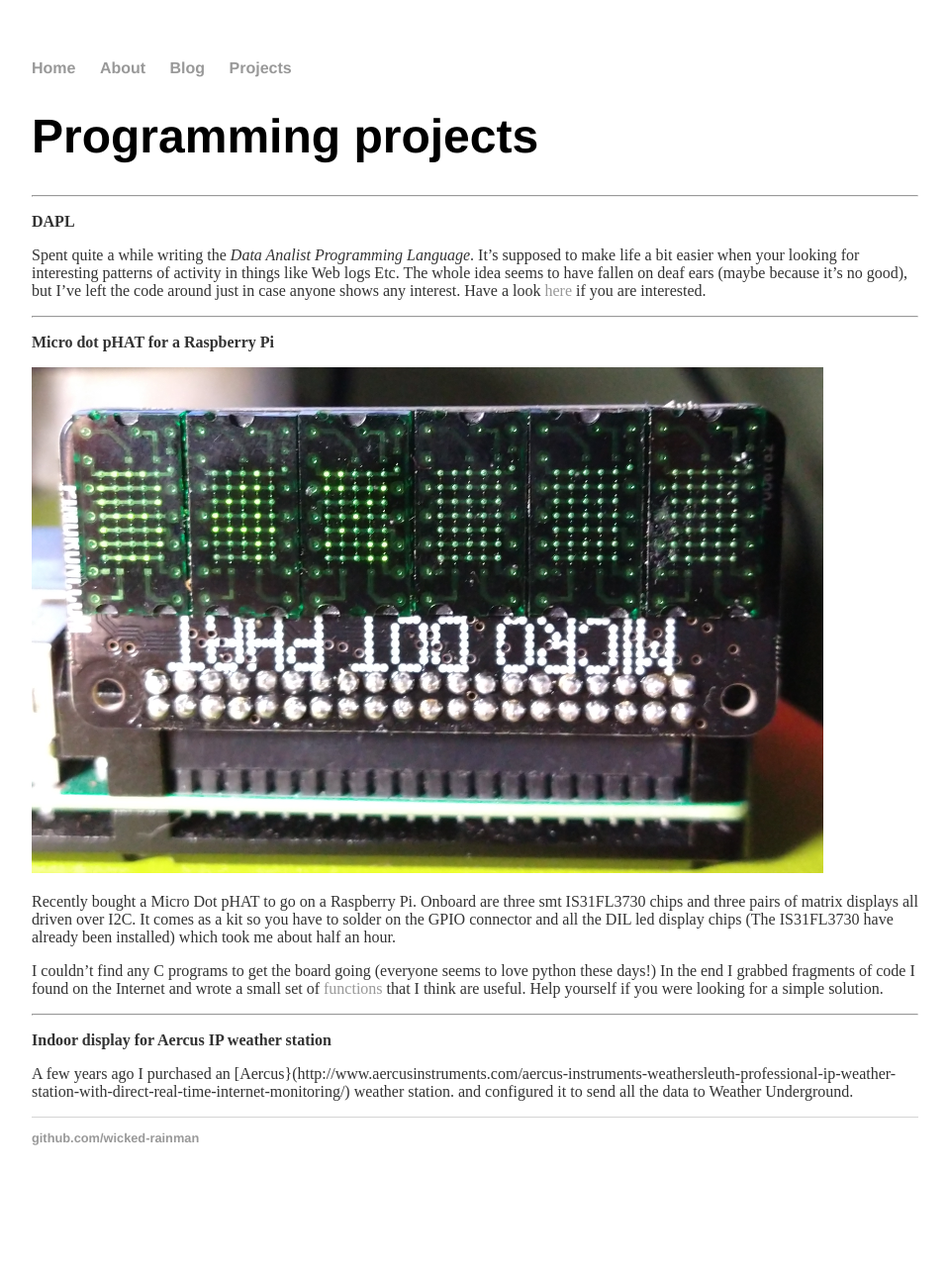
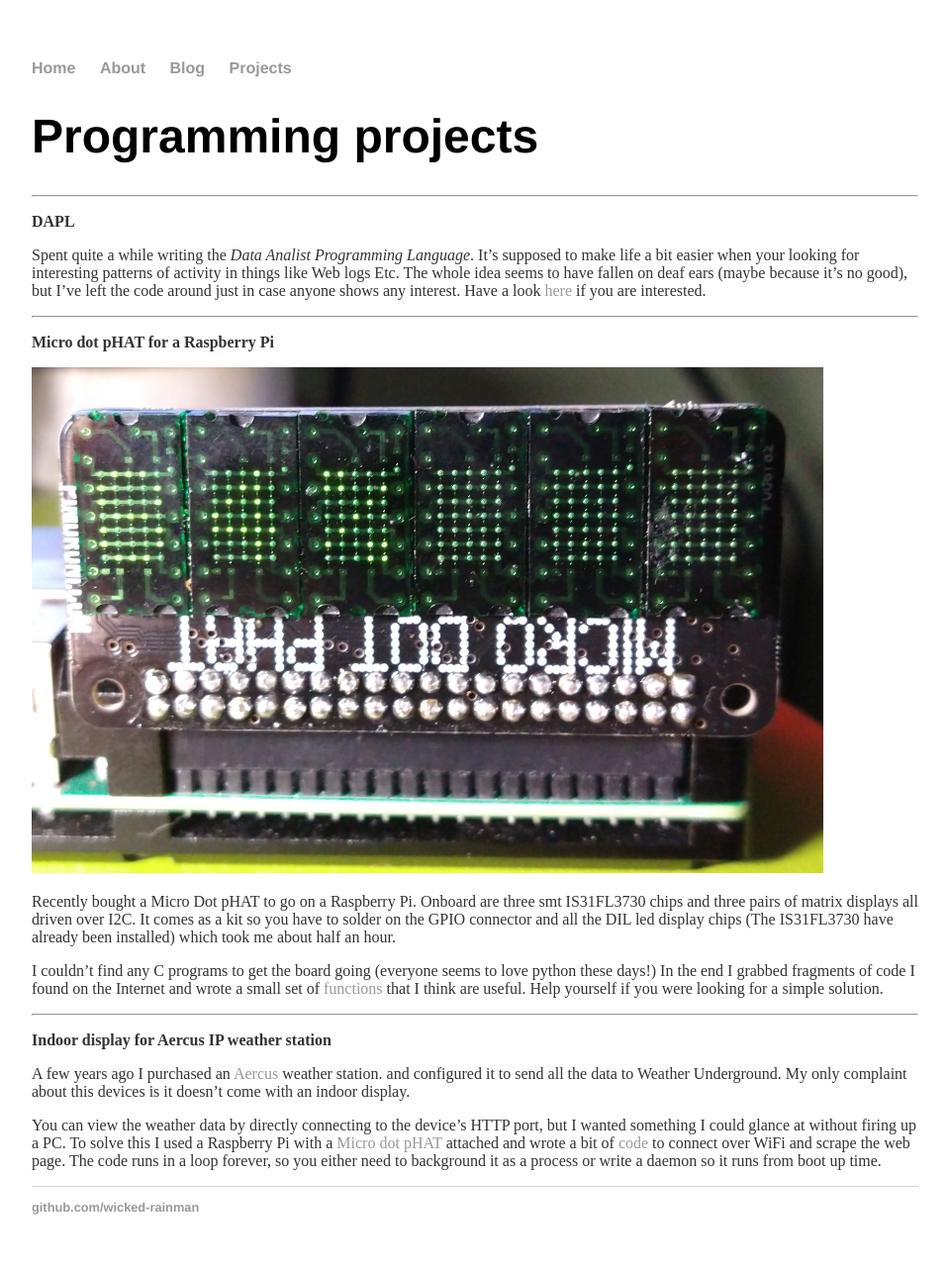
Before and after one commit to wicked-rainman/wicked-rainman.github.io, a Jekyll site: the page built from projects/index.md, in a window 1280 px wide. Shown: the whole page at 99% size, without its empty margins (160-1119 px from the left). Built offline with Jekyll 4.4.1, drawn with Linux system fonts in a browser that asks for light colours; Markdown is read by kramdown in place of the engine named in the settings; before the commit the page ends 1217 px from its top, so only the background shows below that.

Commit message:
Update index.md

```diff
--- a/projects/index.md
+++ b/projects/index.md
@@ -23,4 +23,6 @@
 
 __Indoor display for Aercus IP weather station__
 
-A few years ago I purchased an [Aercus}(http://www.aercusinstruments.com/aercus-instruments-weathersleuth-professional-ip-weather-station-with-direct-real-time-internet-monitoring/) weather station. and configured it to send all the data to Weather Underground.
+A few years ago I purchased an [Aercus](http://www.aercusinstruments.com/aercus-instruments-weathersleuth-professional-ip-weather-station-with-direct-real-time-internet-monitoring/) weather station. and configured it to send all the data to Weather Underground. My only complaint about this devices is it doesn't come with an indoor display.
+
+You can view the weather data by directly connecting to the device's HTTP port, but I wanted something I could glance at without firing up a PC. To solve this I used a Raspberry Pi with a [Micro dot pHAT](https://shop.pimoroni.com/products/microdot-phat?variant=25454635591) attached and wrote a bit of [code](https://github.com/wicked-rainman/Aercus-IP-weather-station) to connect over WiFi and scrape the web page. The code runs in a loop forever, so you either need to background it as a process or write a daemon so it runs from boot up time.
```
